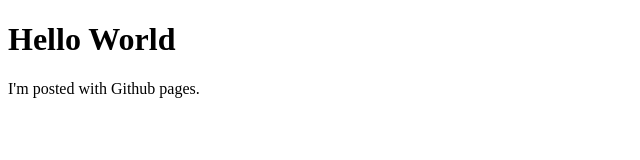
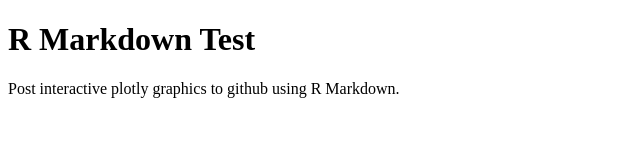
Before and after one commit to sabrina-rc/sabrina-rc.github.io, a plain HTML site: page index.html in a window 1280 px wide. Shown: the whole page, without its empty margins (0-640 px from the left). Drawn offline with Linux system fonts and the light colour scheme.

Commit message:
update index
updating page

```diff
--- a/index.html
+++ b/index.html
@@ -1,7 +1,7 @@
 <!DOCTYPE html>
 <html>
 <body>
-<h1>Hello World</h1>
-<p>I'm posted with Github pages.</h1>
+<h1>R Markdown Test</h1>
+<p>Post interactive plotly graphics to github using R Markdown.</h1>
 </body>
 </html>
```
